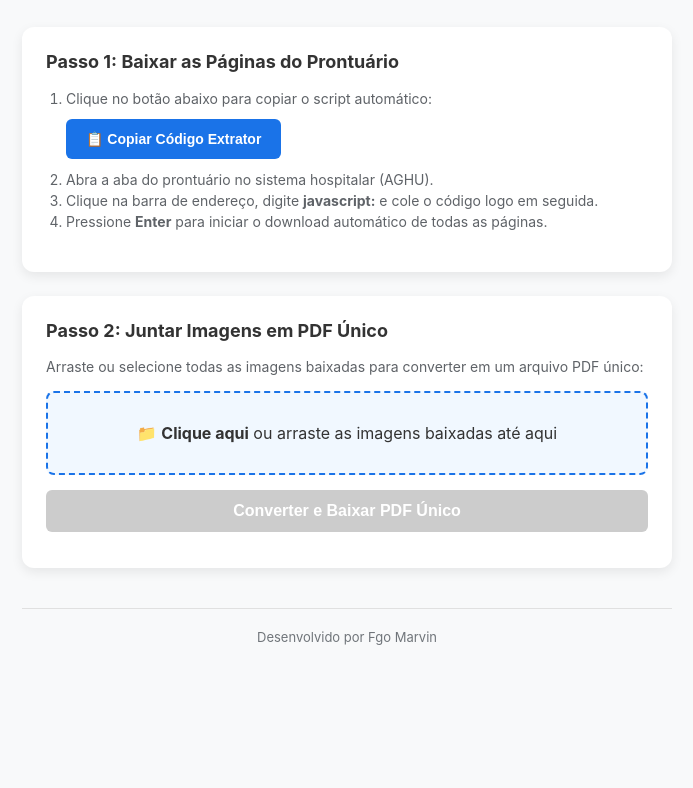
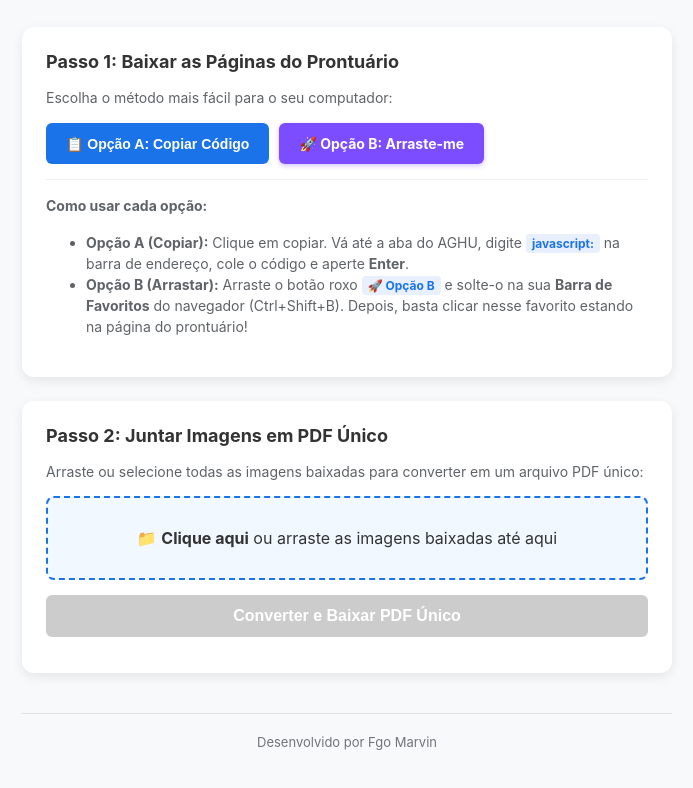
Before and after one commit to marvinsilva/prontdownload, a plain HTML site: page index.html in a window 1280 px wide. Shown: the part 146-934 px from the top of the page, without its empty margins (293-986 px from the left). Before the commit the page ends 851 px from the top, so only its background shows below. Drawn offline with Linux system fonts and the light colour scheme.

Commit message:
arrastar junto

```diff
--- a/index.html
+++ b/index.html
@@ -35,8 +35,14 @@
     p, li { line-height: 1.5; color: #5f6368; font-size: 14px; }
     ol { padding-left: 20px; }
 
+    .btn-container {
+      display: flex;
+      gap: 10px;
+      flex-wrap: wrap;
+      margin: 15px 0;
+    }
+
     .btn-copy {
-      display: inline-block;
       padding: 12px 20px;
       background: #1a73e8;
       color: white;
@@ -45,10 +51,24 @@
       font-weight: bold;
       font-size: 14px;
       cursor: pointer;
-      margin: 10px 0;
       transition: background 0.2s;
     }
     .btn-copy:hover { background: #1557b0; }
+
+    .btn-drag {
+      display: inline-block;
+      padding: 12px 20px;
+      background: #7c4dff;
+      color: white !important;
+      text-decoration: none;
+      border-radius: 6px;
+      font-weight: bold;
+      font-size: 14px;
+      cursor: move;
+      box-shadow: 0 2px 5px rgba(124,77,255,0.3);
+      transition: background 0.2s;
+    }
+    .btn-drag:hover { background: #651fff; }
 
     /* Área de Drop para o PDF */
     .drop-zone {
@@ -86,6 +106,15 @@
       color: #70757a;
       font-size: 13px;
     }
+
+    .badge {
+      background: #e8f0fe;
+      color: #1a73e8;
+      padding: 2px 6px;
+      border-radius: 4px;
+      font-size: 12px;
+      font-weight: bold;
+    }
   </style>
 </head>
 <body>
@@ -96,18 +125,24 @@
     <p>Extraia e unifique relatórios hospitalares em poucas etapas.</p>
   </div>
 
-  <!-- PASSO 1: COPIAR CÓDIGO -->
+  <!-- PASSO 1: MÉTODOS DE EXTRAÇÃO -->
   <div class="card">
     <h2>Passo 1: Baixar as Páginas do Prontuário</h2>
-    <ol>
-      <li>Clique no botão abaixo para copiar o script automático:
-        <br>
-        <button class="btn-copy" onclick="copiarScript()">📋 Copiar Código Extrator</button>
-      </li>
-      <li>Abra a aba do prontuário no sistema hospitalar (AGHU).</li>
-      <li>Clique na barra de endereço, digite <strong>javascript:</strong> e cole o código logo em seguida.</li>
-      <li>Pressione <strong>Enter</strong> para iniciar o download automático de todas as páginas.</li>
-    </ol>
+    <p>Escolha o método mais fácil para o seu computador:</p>
+
+    <div class="btn-container">
+      <button class="btn-copy" onclick="copiarScript()">📋 Opção A: Copiar Código</button>
+
+      <a class="btn-drag" id="bookmarkletLink" href="">🚀 Opção B: Arraste-me</a>
+    </div>
+
+    <hr style="border: none; border-top: 1px solid #eee; margin: 15px 0;">
+
+    <p><strong>Como usar cada opção:</strong></p>
+    <ul>
+      <li><strong>Opção A (Copiar):</strong> Clique em copiar. Vá até a aba do AGHU, digite <span class="badge">javascript:</span> na barra de endereço, cole o código e aperte <strong>Enter</strong>.</li>
+      <li><strong>Opção B (Arrastar):</strong> Arraste o botão roxo <span class="badge">🚀 Opção B</span> e solte-o na sua <strong>Barra de Favoritos</strong> do navegador (Ctrl+Shift+B). Depois, basta clicar nesse favorito estando na página do prontuário!</li>
+    </ul>
   </div>
 
   <!-- PASSO 2: UNIFICAR EM PDF -->
@@ -130,11 +165,15 @@
   </footer>
 
   <script>
+    // Código do Extrator
+    const scriptCode = "javascript:(async function(){function b(s){let r=Array.from(document.querySelectorAll(s));document.querySelectorAll('iframe').forEach(f=>{try{const d=f.contentDocument||f.contentWindow.document;if(d)r=r.concat(Array.from(d.querySelectorAll(s)));}catch(e){}});return r;}const c=b('#viewerContainer');if(c.length>0){const cnt=c[0];while(cnt.scrollTop+cnt.clientHeight<cnt.scrollHeight-20){cnt.scrollTop+=600;await new Promise(r=>setTimeout(r,100));}cnt.scrollTop=cnt.scrollHeight;await new Promise(r=>setTimeout(r,1000));}else{while((window.innerHeight+window.scrollY)<document.body.offsetHeight-50){window.scrollBy(0,600);await new Promise(r=>setTimeout(r,80));}}const imgs=b('img').filter(i=>(i.id&&i.id.includes('relatorio'))||(i.className&&i.className.includes('pdfviewer'))||(i.src&&i.src.includes('pdf_page')));if(imgs.length===0){alert('Nenhum relatório encontrado na tela.');return;}alert(`Baixando ${imgs.length} páginas...`);imgs.forEach((img,i)=>{setTimeout(()=>{const a=document.createElement('a');a.href=img.src;a.download=`prontuario_pg_${String(i+1).padStart(3,'0')}.png`;document.body.appendChild(a);a.click();document.body.removeChild(a);},i*200);});})();";
+
+    // Injeta o código dinamicamente no botão de Arrastar
+    document.getElementById('bookmarkletLink').href = scriptCode;
+
     function copiarScript() {
-      const scriptCode = "javascript:(async function(){function b(s){let r=Array.from(document.querySelectorAll(s));document.querySelectorAll('iframe').forEach(f=>{try{const d=f.contentDocument||f.contentWindow.document;if(d)r=r.concat(Array.from(d.querySelectorAll(s)));}catch(e){}});return r;}const c=b('#viewerContainer');if(c.length>0){const cnt=c[0];while(cnt.scrollTop+cnt.clientHeight<cnt.scrollHeight-20){cnt.scrollTop+=600;await new Promise(r=>setTimeout(r,100));}cnt.scrollTop=cnt.scrollHeight;await new Promise(r=>setTimeout(r,1000));}else{while((window.innerHeight+window.scrollY)<document.body.offsetHeight-50){window.scrollBy(0,600);await new Promise(r=>setTimeout(r,80));}}const imgs=b('img').filter(i=>(i.id&&i.id.includes('relatorio'))||(i.className&&i.className.includes('pdfviewer'))||(i.src&&i.src.includes('pdf_page')));if(imgs.length===0){alert('Nenhum relatório encontrado na tela.');return;}alert(`Baixando ${imgs.length} páginas...`);imgs.forEach((img,i)=>{setTimeout(()=>{const a=document.createElement('a');a.href=img.src;a.download=`prontuario_pg_${String(i+1).padStart(3,'0')}.png`;document.body.appendChild(a);a.click();document.body.removeChild(a);},i*200);});})();";
-
       navigator.clipboard.writeText(scriptCode);
-      alert('Código copiado com sucesso! Agora vá à aba do prontuário, digite "javascript:" na barra de endereços e cole o código.');
+      alert('Código copiado com sucesso! Vá até a aba do prontuário, digite "javascript:" na barra de endereços e cole o código.');
     }
 
     const dropZone = document.getElementById('dropZone');
```
